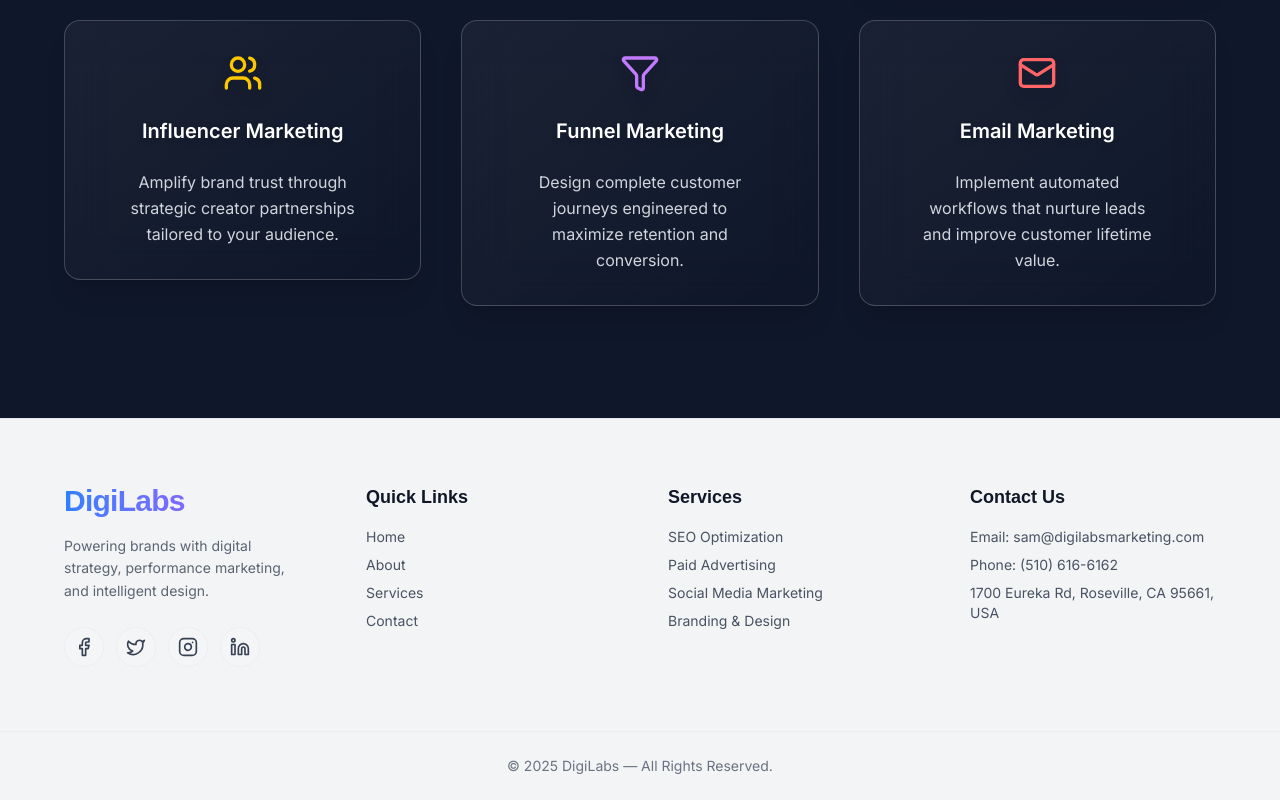
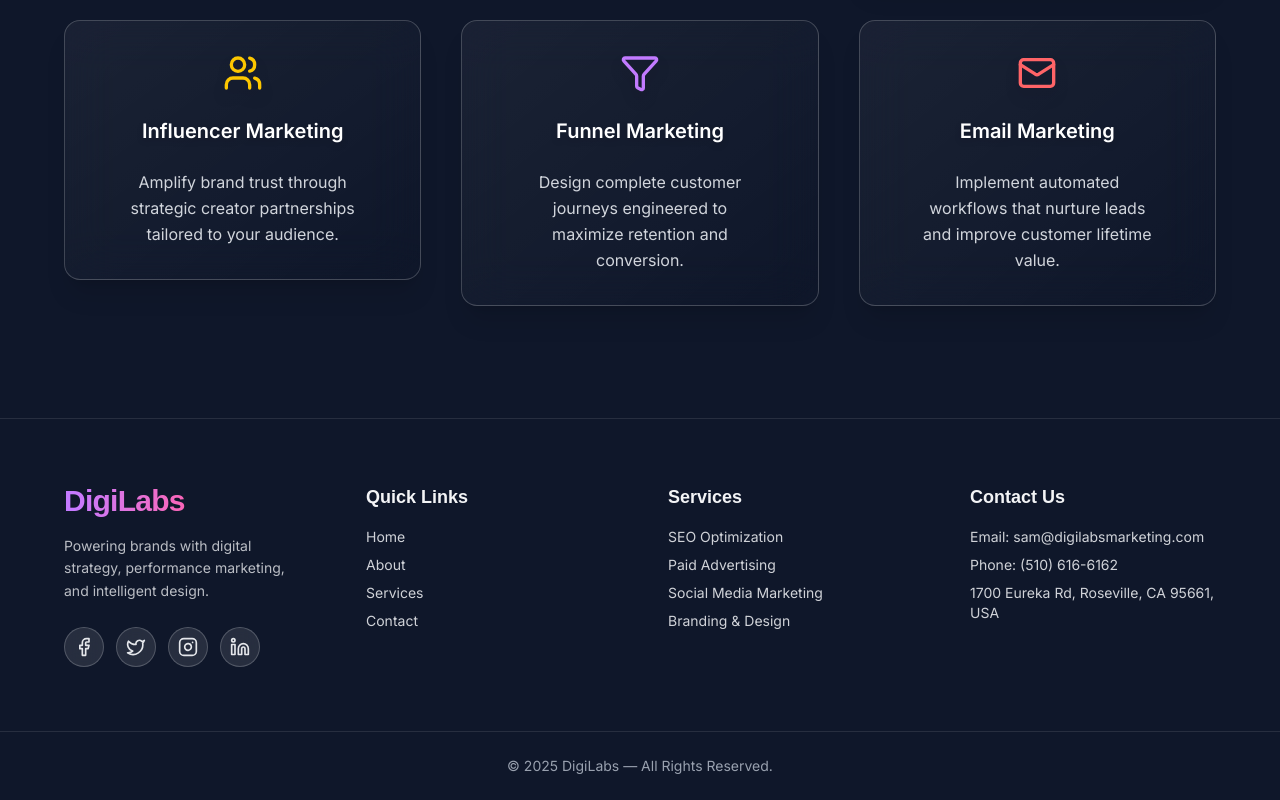
Before and after one commit to Dharanish-2006/DigiLabs, a Next.js app: page / in a window 1280 px wide. Shown: the part 1518-2318 px from the top of the page. Built offline with nearby package versions, Linux system fonts and the light colour scheme.

Commit message:
Update Footer.tsx

```diff
--- a/components/Footer.tsx
+++ b/components/Footer.tsx
@@ -6,16 +6,16 @@ import { Facebook, Twitter, Instagram, Linkedin } from "lucide-react";
 
 export default function Footer() {
   return (
-    <footer className="relative bg-gray-100 dark:bg-gray-950 text-gray-700 dark:text-gray-300 border-t border-gray-200 dark:border-gray-800 transition-colors duration-500">
+    <footer className="relative bg-[#0F172A] dark:bg-[#0F172A] text-gray-200 border-t border-white/10 transition-colors duration-500">
 
       {/* GLASS TOP GLOW */}
-      <div className="absolute top-0 left-1/2 -translate-x-1/2 w-48 h-1 bg-blue-500/40 blur-xl"></div>
+      <div className="absolute top-0 left-1/2 -translate-x-1/2 w-48 h-1 bg-blue-500/30 blur-xl"></div>
 
       <div className="max-w-7xl mx-auto px-6 md:px-16 py-16 grid grid-cols-1 sm:grid-cols-2 lg:grid-cols-4 gap-14">
 
         {/* BRAND */}
         <motion.div initial={{ opacity: 0, y: 20 }} whileInView={{ opacity: 1, y: 0 }} transition={{ duration: 0.5 }}>
-          <h3 className="text-3xl font-extrabold tracking-tight bg-gradient-to-r from-blue-500 to-purple-500 bg-clip-text text-transparent mb-4">
+          <h3 className="text-3xl font-extrabold tracking-tight bg-gradient-to-r from-purple-400 via-pink-400 to-blue-400 bg-clip-text text-transparent mb-4">
             DigiLabs
           </h3>
 
@@ -23,24 +23,22 @@ export default function Footer() {
             Powering brands with digital strategy, performance marketing, and intelligent design.
           </p>
 
-          {/* SOCIAL ICONS FIXED + CENTERED + NEON */}
+          {/* SOCIAL ICONS CENTERED + NEON GLASS */}
           <div className="flex gap-3 mt-6">
             {[Facebook, Twitter, Instagram, Linkedin].map((Icon, i) => (
               <Link
                 key={i}
                 href="#"
                 className="group flex items-center justify-center w-10 h-10 rounded-full
-                bg-white/10 dark:bg-black/20
-                border border-gray-300/20 dark:border-gray-700/40
-                backdrop-blur-md
-                hover:border-blue-500/60 dark:hover:border-blue-400/60
-                hover:shadow-[0_0_15px_rgba(0,140,255,0.8)]
+                bg-white/10 dark:bg-white/5
+                border border-white/20 backdrop-blur-md
+                hover:border-blue-500/60 hover:shadow-[0_0_15px_rgba(0,140,255,0.8)]
                 transition-all duration-300"
               >
                 <Icon
                   className="w-5 h-5 transition-all duration-300
                              group-hover:scale-110
-                             group-hover:text-blue-500 dark:group-hover:text-blue-400"
+                             group-hover:text-blue-400"
                 />
               </Link>
             ))}
@@ -49,7 +47,7 @@ export default function Footer() {
 
         {/* QUICK LINKS */}
         <motion.div initial={{ opacity: 0, y: 20 }} whileInView={{ opacity: 1, y: 0 }} transition={{ duration: 0.6 }}>
-          <h4 className="font-semibold text-gray-900 dark:text-white mb-4 text-lg">Quick Links</h4>
+          <h4 className="font-semibold text-gray-100 mb-4 text-lg">Quick Links</h4>
           <ul className="space-y-2 text-sm opacity-90">
             {[
               { name: "Home", url: "/" },
@@ -60,10 +58,10 @@ export default function Footer() {
               <li key={i}>
                 <Link
                   href={item.url}
-                  className="relative inline-block hover:text-blue-600 dark:hover:text-blue-400 transition group"
+                  className="relative inline-block hover:text-blue-400 transition group"
                 >
                   {item.name}
-                  <span className="absolute left-0 -bottom-0.5 w-0 group-hover:w-full h-[1.5px] bg-blue-500 dark:bg-blue-400 transition-all duration-300"></span>
+                  <span className="absolute left-0 -bottom-0.5 w-0 group-hover:w-full h-[1.5px] bg-blue-400 transition-all duration-300"></span>
                 </Link>
               </li>
             ))}
@@ -72,7 +70,7 @@ export default function Footer() {
 
         {/* SERVICES */}
         <motion.div initial={{ opacity: 0, y: 20 }} whileInView={{ opacity: 1, y: 0 }} transition={{ duration: 0.7 }}>
-          <h4 className="font-semibold text-gray-900 dark:text-white mb-4 text-lg">Services</h4>
+          <h4 className="font-semibold text-gray-100 mb-4 text-lg">Services</h4>
           <ul className="space-y-2 text-sm opacity-90">
             {[
               "SEO Optimization",
@@ -80,16 +78,14 @@ export default function Footer() {
               "Social Media Marketing",
               "Branding & Design",
             ].map((service, i) => (
-              <li key={i} className="hover:text-blue-500 dark:hover:text-blue-400 transition">
-                {service}
-              </li>
+              <li key={i} className="hover:text-blue-400 transition">{service}</li>
             ))}
           </ul>
         </motion.div>
 
         {/* CONTACT */}
         <motion.div initial={{ opacity: 0, y: 20 }} whileInView={{ opacity: 1, y: 0 }} transition={{ duration: 0.8 }}>
-          <h4 className="font-semibold text-gray-900 dark:text-white mb-4 text-lg">Contact Us</h4>
+          <h4 className="font-semibold text-gray-100 mb-4 text-lg">Contact Us</h4>
           <ul className="space-y-2 text-sm opacity-90">
             <li>Email: sam@digilabsmarketing.com</li>
             <li>Phone: (510) 616-6162</li>
@@ -100,7 +96,7 @@ export default function Footer() {
       </div>
 
       {/* BOTTOM BAR */}
-      <div className="border-t border-gray-200/50 dark:border-gray-800/70 py-6 text-center text-sm text-gray-500 dark:text-gray-400">
+      <div className="border-t border-white/10 py-6 text-center text-sm text-gray-400">
         © {new Date().getFullYear()} DigiLabs — All Rights Reserved.
       </div>
     </footer>
```
